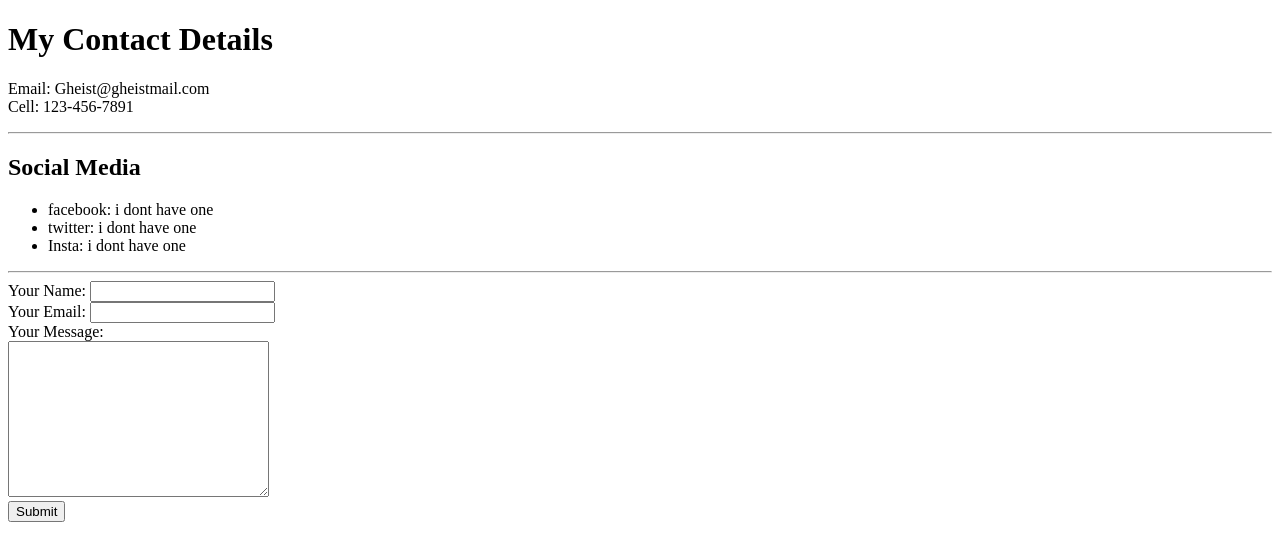
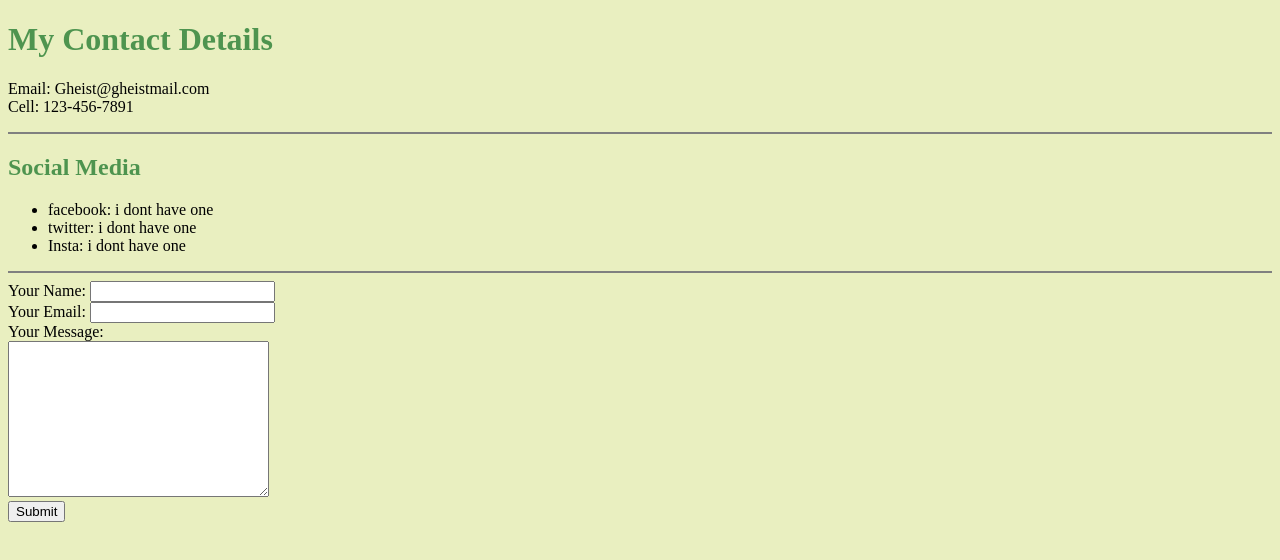
Before and after one commit to brianashcraft/cv, a plain HTML site: page ContactMe.html in a window 1280 px wide. Drawn offline with Linux system fonts and the light colour scheme.

Commit message:
Add files via upload
css update

```diff
--- /dev/null
+++ b/CSS/styles.css
@@ -0,0 +1,15 @@
+body {
+  background-color: #E9EFC0;
+}
+h1 {
+  color: #4E944F;
+}
+h2{
+  color: #4E944F;
+}
+
+hr {
+  background-color: grey;
+  border-style: none;
+  height: 2px;
+}
--- a/ContactMe.html
+++ b/ContactMe.html
@@ -2,7 +2,8 @@
 <html lang="en" dir="ltr">
   <head>
     <meta charset="utf-8">
-    <title></title>
+    <title>Contact Me</title>
+      <link rel="stylesheet" href="css/styles.css">
   </head>
   <body>
     <h1>My Contact Details</h1>
```
Also changed, not shown: hobbies.html (+2 -1 lines), index.html (+9 -1 lines).
